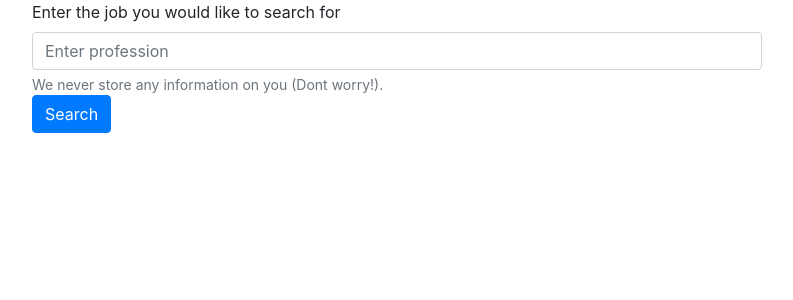
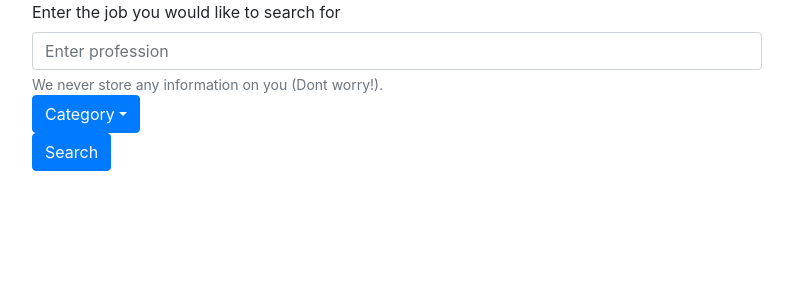
Before and after one commit to razz1000/m7d1-v2, a React (Create React App) app: page / in a window 1280 px wide. Shown: the top 300 px of the page, without its empty margins (53-846 px from the left). Built offline with nearby package versions, Linux system fonts and the light colour scheme.

Commit message:
Update dangerouslySetInnerHTML

```diff
--- a/src/components/JobDetailsPage.jsx
+++ b/src/components/JobDetailsPage.jsx
@@ -36,7 +36,11 @@ let JobDetailsPage = () => {
                   <Card.Subtitle className="mb-2 text-muted">
                     {jobs.category}
                   </Card.Subtitle>
-                  <Card.Text>{jobs.description}</Card.Text>
+                  <Card.Text>
+                    <div
+                      dangerouslySetInnerHTML={{ __html: jobs.description }}
+                    ></div>
+                  </Card.Text>
                   <Card.Text>
                     EXTERNAL LINK:
                     <a href={jobs.url} target="_blank" rel="noreferrer">
--- a/src/components/MainPage.jsx
+++ b/src/components/MainPage.jsx
@@ -1,14 +1,30 @@
 import React, { useState } from "react";
-import { Form, Button, Container, Row, Col } from "react-bootstrap";
+import {
+  Form,
+  Button,
+  Container,
+  Row,
+  Col,
+  DropdownButton,
+  Dropdown,
+} from "react-bootstrap";
 import MainPageResults from "./MainPageResults";
 
 let MainPage = () => {
   const [inputQuery, setInputQuery] = useState([]);
+  const [category, setCategory] = useState([]);
   const [jobs, setJobs] = useState([]);
 
   let handleChangeFunction = (propertyName, targetValue) => {
     setInputQuery({
       ...inputQuery,
+      [propertyName]: targetValue,
+    });
+  };
+
+  let handleChangeFunction2 = (propertyName, targetValue) => {
+    setCategory({
+      ...category,
       [propertyName]: targetValue,
     });
   };
@@ -52,6 +68,17 @@ let MainPage = () => {
                 We never store any information on you (Dont worry!).
               </Form.Text>
             </Form.Group>
+            <DropdownButton
+              id="dropdown-basic-button"
+              title="Category"
+              onClick={(event) => {
+                handleChangeFunction2("category", event.target.value);
+              }}
+            >
+              <Dropdown.Item>Business</Dropdown.Item>
+              <Dropdown.Item>Data</Dropdown.Item>
+              <Dropdown.Item>Design</Dropdown.Item>
+            </DropdownButton>
 
             <Button variant="primary" type="submit" onClick={submitData}>
               Search
```
